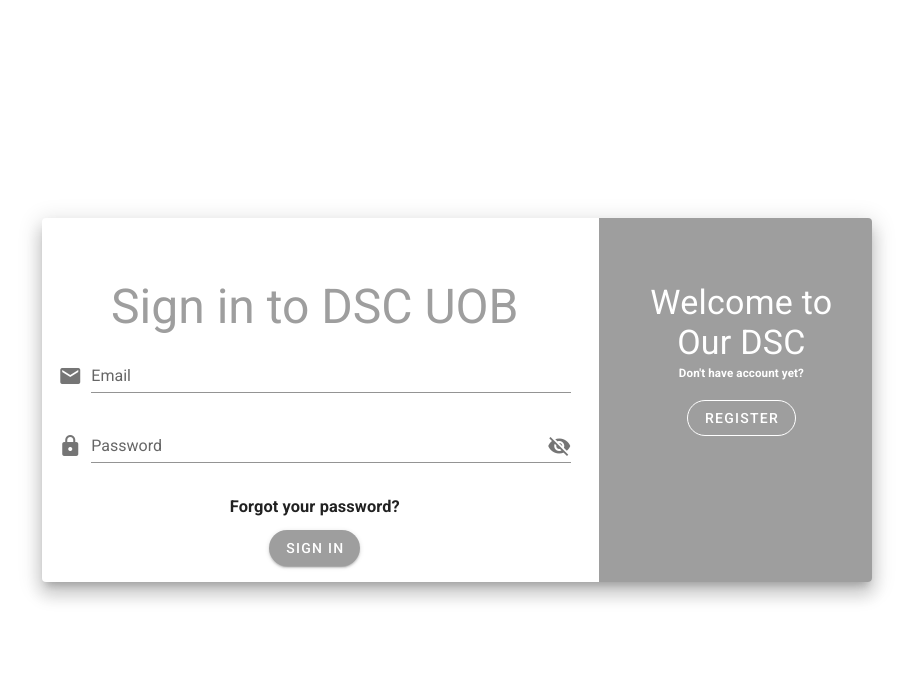
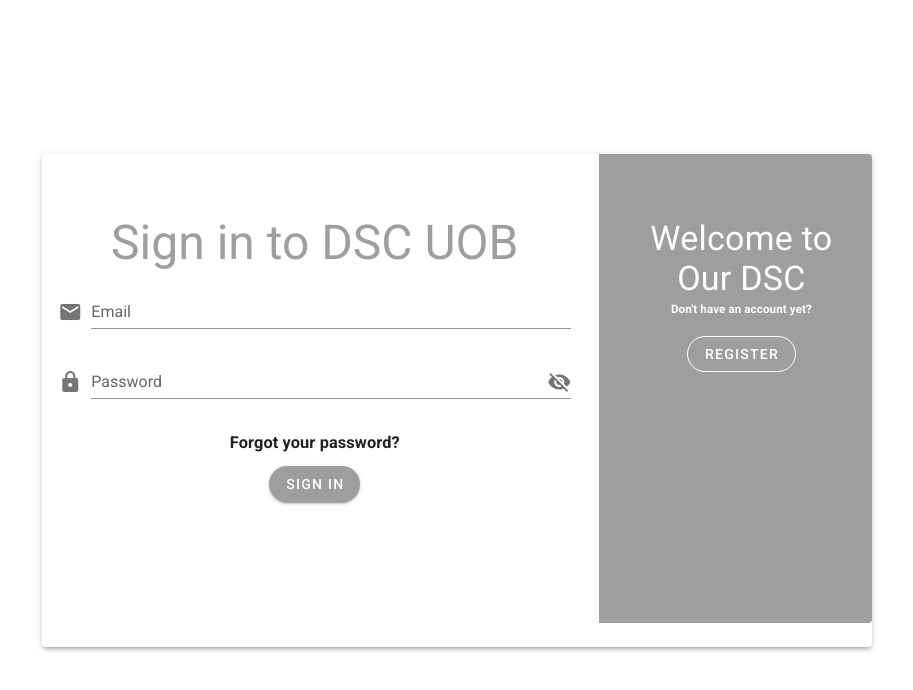
Before and after one commit to dsc-uob/dsc_platform_web, a Vue app: page /auth in a window 1280 px wide. Shown: the top 690 px of the page, without its empty margins (183-1096 px from the left). Built offline with nearby package versions, Linux system fonts and the light colour scheme.

Commit message:
fiex height issue

```diff
--- a/src/views/Auth/Index.vue
+++ b/src/views/Auth/Index.vue
@@ -4,7 +4,7 @@
 			<v-container class="fill-height" fluid>
 				<v-row align="center" justify="center">
 					<v-col cols="12" sm="8" md="8">
-						<v-card elevation="12">
+						<v-card elevation="3" height="493">
 							<v-window v-model="step">
 								<v-window-item :value="1">
 									<v-row>
@@ -40,12 +40,17 @@
 												</div>
 											</v-card-text>
 										</v-col>
-										<v-col cols="12" md="4" class="grey accent-3">
+										<v-col
+											cols="12"
+											md="4"
+											class="grey accent-3"
+											:class="{ col: !$vuetify.breakpoint.smAndDown }"
+										>
 											<v-card-text class="white--text mt-12">
 												<h1 class="text-center display-1">
 													Welcome to Our DSC
 												</h1>
-												<h5 class="text-center">Don't have account yet?</h5>
+												<h5 class="text-center">Don't have an account yet?</h5>
 											</v-card-text>
 											<div class="text-center">
 												<v-btn rounded outlined dark @click="step++"
@@ -136,3 +141,8 @@ export default {
 	}),
 };
 </script>
+<style scoped>
+.col {
+	height: 493px;
+}
+</style>
```
